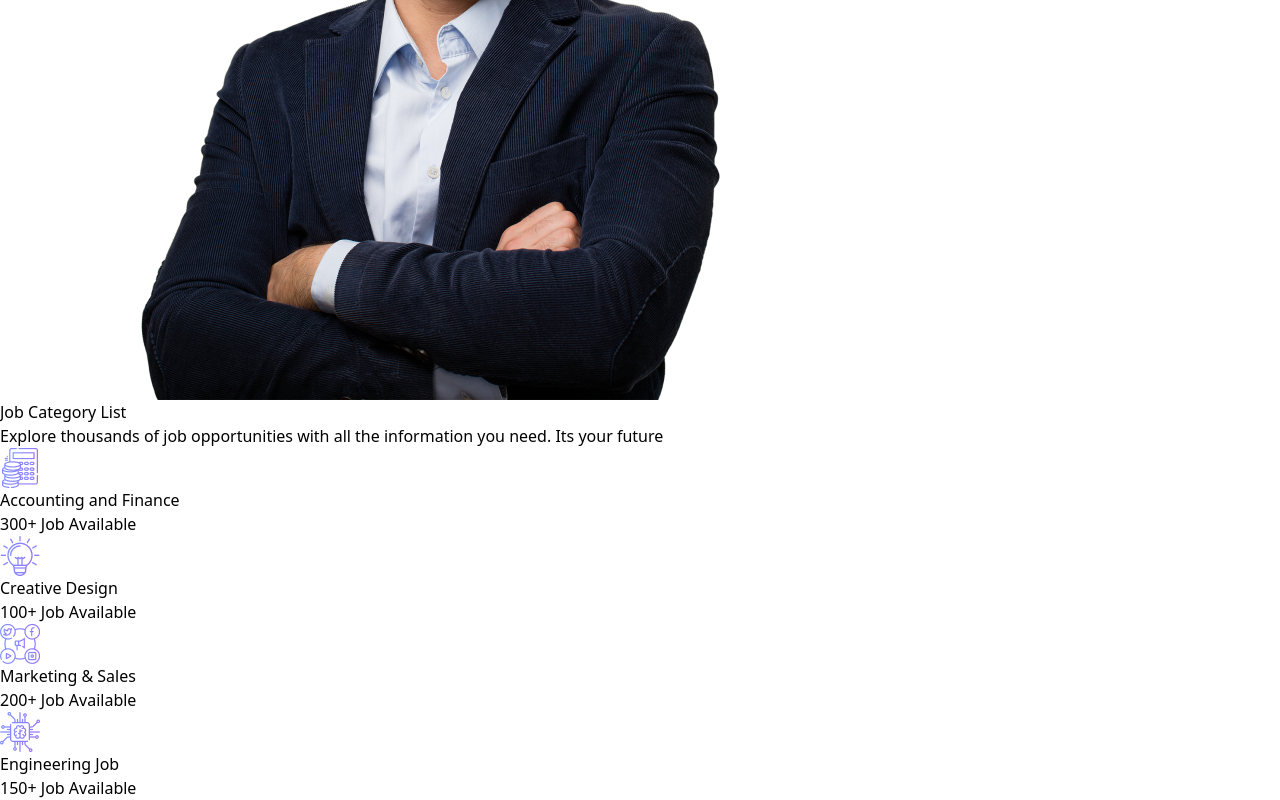
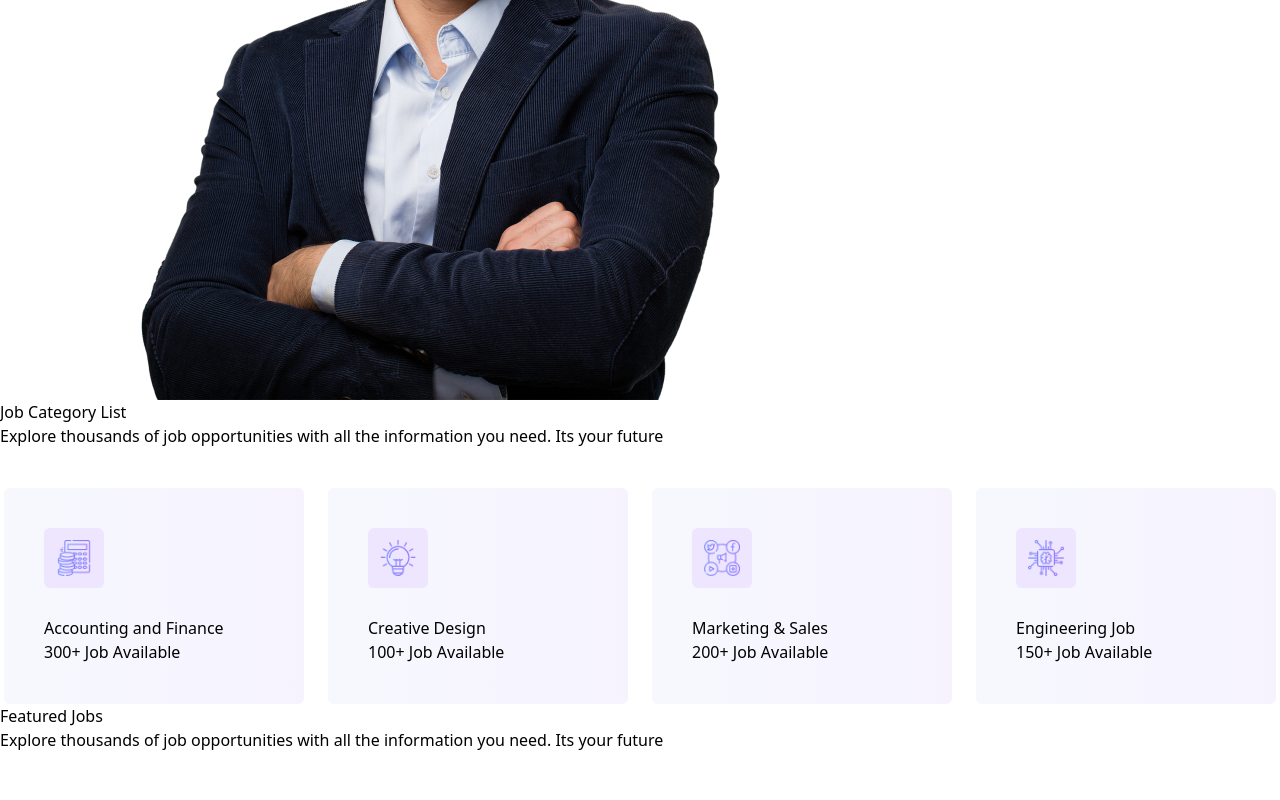
Before and after one commit to rakib8680/Build-Career, a React (Vite) app: page / in a window 1280 px wide. Shown: the part 588-1388 px from the top of the page. After the commit the page ends 1340 px from the top, so only its background shows below. Built offline with nearby package versions, Linux system fonts and the light colour scheme.

Commit message:
Error page complete

```diff
--- a/src/components/Category.jsx
+++ b/src/components/Category.jsx
@@ -1,12 +1,10 @@
 import React from 'react';
 
 const Category = ({ category }) => {
-    console.log(category)
     const {logo,available,name} = category
-    // w-[315px] h-[245px]
     return (
-        <div className='flex flex-col  bg-gradient-to-r from-[#f7f8fe] to-[#f6f3ff] rounded-md p-10 space-y-7 w-[300px]'>
-            <img className=' h-[60px] w-[60px] p-3 bg-[#ede6fe] rounded-md' src={logo} />
+        <div className='category-card'>
+            <img className='category-img' src={logo} />
             <div className='text-left space-y-1'>
                 <h1 className='text-lg font-semibold text-slate-700'>{name}</h1>
                 <p className='text-xs text-slate-400 '>{available}</p>
--- /dev/null
+++ b/src/components/ErrorPage.jsx
@@ -0,0 +1,53 @@
+import React from 'react'
+import { Link, useRouteError } from 'react-router-dom'
+
+const ErrorPage = () => {
+    const { error, status } = useRouteError()
+    return (
+        <section className='flex items-center h-screen p-16 bg-gray-100 text-slate-700'>
+            <div className='container flex flex-col items-center justify-center px-5 mx-auto my-8'>
+                <svg
+                    xmlns='http://www.w3.org/2000/svg'
+                    viewBox='0 0 512 512'
+                    className='w-60 h-60 text-[#9771ff]'
+                >
+                    <path
+                        fill='currentColor'
+                        d='M256,16C123.452,16,16,123.452,16,256S123.452,496,256,496,496,388.548,496,256,388.548,16,256,16ZM403.078,403.078a207.253,207.253,0,1,1,44.589-66.125A207.332,207.332,0,0,1,403.078,403.078Z'
+                    ></path>
+                    <rect
+                        width='176'
+                        height='32'
+                        x='168'
+                        y='320'
+                        fill='currentColor'
+                    ></rect>
+                    <polygon
+                        fill='currentColor'
+                        points='210.63 228.042 186.588 206.671 207.958 182.63 184.042 161.37 162.671 185.412 138.63 164.042 117.37 187.958 141.412 209.329 120.042 233.37 143.958 254.63 165.329 230.588 189.37 251.958 210.63 228.042'
+                    ></polygon>
+                    <polygon
+                        fill='currentColor'
+                        points='383.958 182.63 360.042 161.37 338.671 185.412 314.63 164.042 293.37 187.958 317.412 209.329 296.042 233.37 319.958 254.63 341.329 230.588 365.37 251.958 386.63 228.042 362.588 206.671 383.958 182.63'
+                    ></polygon>
+                </svg>
+                <div className='max-w-md text-center'>
+                    <h2 className='mb-8 font-extrabold text-9xl text-transparent bg-clip-text bg-gradient-to-r from-[#a2b0ff] to-[#875bff]'>
+                        <span className='sr-only'>Error</span> {status || 404}
+                    </h2>
+                    <p className='text-2xl font-semibold md:text-3xl mb-8'>
+                        {error?.message}
+                    </p>
+                    <Link
+                        to='/'
+                        className='my-btn-primary'
+                    >
+                        Back to homepage
+                    </Link>
+                </div>
+            </div>
+        </section>
+    )
+}
+
+export default ErrorPage
--- a/src/components/Header.jsx
+++ b/src/components/Header.jsx
@@ -7,6 +7,7 @@ const Header = () => {
             <div className='nav-bar'>
                 <Link to='/' className='text-2xl font-semibold '><span className='font-extrabold text-[#946dff]'>Build</span>Career</Link>
                 <div className='nav-link'>
+                    <NavLink to="/" className={({ isActive }) => (isActive ? 'text-[#9872ff]' : 'default')}>Home</NavLink>
                     <NavLink to="/statistics" className={({ isActive }) => (isActive ? 'text-[#9872ff]' : 'default')}>Statistics</NavLink>
                     <NavLink to="/appliedJobs" className={({ isActive }) => (isActive ? 'text-[#9872ff]' : 'default')}>Applied Jobs</NavLink>
                     <NavLink to="/blog" className={({ isActive }) => (isActive ? 'text-[#9872ff]' : 'default')}>Blog</NavLink>
--- a/src/components/Home.jsx
+++ b/src/components/Home.jsx
@@ -4,7 +4,6 @@ import Category from './Category';
 const Home = () => {
 
     const [categories, setCategories] = useState([])
-
     useEffect(() => {
         fetch('categories.json')
             .then(res => res.json())
@@ -30,17 +29,25 @@ const Home = () => {
             </div>
 
 
-            {/* category section  */}
-            <section className='my-32 container mx-auto'>
-                <div className='text-center mb-5'>
-                    <h1 className='text-4xl font-semibold'>Job Category List</h1>
-                    <p className='text-sm  text-slate-500 mt-5'>Explore thousands of job opportunities with all the information you need. Its your future</p>
-                    <div className='flex flex-col md:flex-row justify-center items-center gap-6 mt-10'>
-                        {
-                            categories.map(category => <Category category={category} key={category.id}></Category>)
-                        }
-                    </div>
+            {/* .............................category section....................  */}
+            <section className='my-32  container mx-auto text-center '>
+
+                <h1 className='text-4xl font-semibold'>Job Category List</h1>
+                <p className='text-sm  text-slate-500 mt-5'>Explore thousands of job opportunities with all the information you need. Its your future</p>
+                <div className='category-container'>
+                    {
+                        categories.map(category => <Category category={category} key={category.id}></Category>)
+                    }
                 </div>
+
+            </section>
+
+
+
+            {/*............................ featured jobs section...................  */}
+            <section className='container mx-auto text-center mb-5'>
+                <h1 className='text-4xl font-semibold'>Featured Jobs</h1>
+                <p className='text-sm  text-slate-500 mt-5'>Explore thousands of job opportunities with all the information you need. Its your future</p>
             </section>
         </>
     );
--- a/src/index.css
+++ b/src/index.css
@@ -21,3 +21,14 @@
 .text-gradient {
     @apply font-extrabold text-transparent text-5xl md:text-7xl bg-clip-text bg-gradient-to-r from-[#8497ff] to-[#875bff]
 }
+
+.category-container{
+    @apply flex flex-col md:flex-row justify-center items-center gap-6 mt-10
+}
+
+.category-card{
+    @apply flex flex-col  bg-gradient-to-r from-[#f7f8fe] to-[#f6f3ff] rounded-md p-10 space-y-7 w-[300px]
+}
+.category-img{
+    @apply  h-[60px] w-[60px] p-3 bg-[#ede6fe] rounded-md
+}
--- a/src/main.jsx
+++ b/src/main.jsx
@@ -4,6 +4,7 @@ import { createBrowserRouter, RouterProvider } from 'react-router-dom'
 import App from './App'
 import AppliedJobs from './components/AppliedJobs'
 import Blog from './components/Blog'
+import ErrorPage from './components/ErrorPage'
 import Home from './components/Home'
 import Statistics from './components/Statistics'
 import './index.css'
@@ -13,6 +14,7 @@ const router = createBrowserRouter([
   {
     path: '/',
     element: <App></App>,
+    errorElement: <ErrorPage></ErrorPage>,
     children: [
       {
         path: '/',
```
